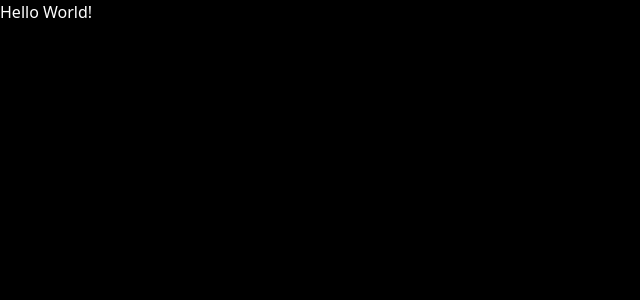
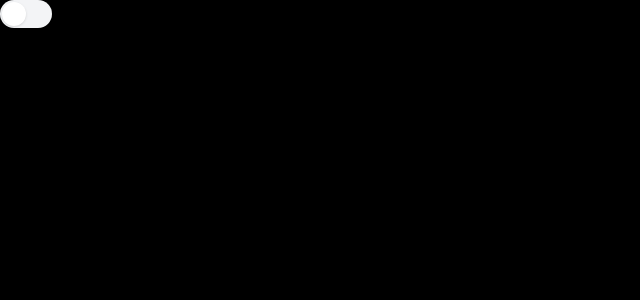
Before and after one commit to MikeeOo/rct.devshop-app, a React (Vite) app: page / in a window 1280 px wide. Shown: the top 300 px of the page, without its empty margins (0-640 px from the left). Built offline with nearby package versions, Linux system fonts and the light colour scheme.

Commit message:
installed and tested preline

```diff
--- a/index.html
+++ b/index.html
@@ -3,7 +3,7 @@
     <head>
         <meta charset="UTF-8" />
         <meta name="viewport" content="width=device-width, initial-scale=1.0" />
-        <title>Vite + React + TS</title>
+        <title>devshop-app</title>
     </head>
     <body>
         <div id="root"></div>
--- a/package.json
+++ b/package.json
@@ -10,11 +10,13 @@
         "preview": "vite preview"
     },
     "dependencies": {
+        "preline": "^2.1.0",
         "react": "^18.2.0",
         "react-dom": "^18.2.0",
         "react-router-dom": "^6.23.1"
     },
     "devDependencies": {
+        "@tailwindcss/forms": "^0.5.7",
         "@types/react": "^18.2.66",
         "@types/react-dom": "^18.2.22",
         "@typescript-eslint/eslint-plugin": "^7.2.0",
--- a/src/App.tsx
+++ b/src/App.tsx
@@ -1,3 +1,27 @@
+import { useEffect } from "react";
+import { useLocation } from "react-router-dom";
+
+import Test from "./components/Test.tsx";
+
+import "preline/preline";
+import { IStaticMethods } from "preline/preline";
+declare global {
+    interface Window {
+        HSStaticMethods: IStaticMethods;
+    }
+}
 export default function App() {
-    return <div className="h-screen bg-black text-white">Hello World!</div>;
+    const location = useLocation();
+
+    useEffect(() => {
+        window.HSStaticMethods.autoInit();
+    }, [location.pathname]);
+    return (
+        <>
+            {/*<div className="h-screen bg-black text-white">Hello World!</div>*/}
+            <div className="bg-black text-white ">
+                <Test />
+            </div>
+        </>
+    );
 }
--- /dev/null
+++ b/src/components/Test.tsx
@@ -0,0 +1,16 @@
+function Test() {
+    return (
+        <div className="h-screen">
+            <input
+                type="checkbox"
+                id="hs-basic-usage"
+                className="relative h-7 w-[3.25rem] cursor-pointer rounded-full border-transparent bg-gray-100 p-px text-transparent transition-colors duration-200 ease-in-out before:inline-block before:size-6 before:translate-x-0 before:transform before:rounded-full before:bg-white before:shadow before:ring-0 before:transition before:duration-200 before:ease-in-out checked:border-blue-600 checked:bg-none checked:text-blue-600 checked:before:translate-x-full checked:before:bg-blue-200 focus:ring-blue-600 focus:checked:border-blue-600 disabled:pointer-events-none disabled:opacity-50 dark:border-neutral-700 dark:bg-neutral-800 dark:before:bg-neutral-400 dark:checked:border-blue-500 dark:checked:bg-blue-500 dark:checked:before:bg-blue-200 dark:focus:ring-offset-gray-600"
+            />
+            <label htmlFor="hs-basic-usage" className="sr-only">
+                switch
+            </label>
+        </div>
+    );
+}
+
+export default Test;
--- a/tailwind.config.js
+++ b/tailwind.config.js
@@ -1,7 +1,7 @@
 /** @type {import('tailwindcss').Config} */
 
 export default {
-    content: ["./index.html", "./src/**/*.{js,ts,jsx,tsx}"],
+    content: ["./index.html", "./src/**/*.{js,ts,jsx,tsx}", "./node_modules/preline/dist/*.js"],
     theme: {},
-    plugins: ["prettier-plugin-tailwindcss"],
+    plugins: ["prettier-plugin-tailwindcss", require("@tailwindcss/forms"), require("preline/plugin")],
 };
```
Also changed, not shown: 1 other file (tests, documents, lock files or other folders).
